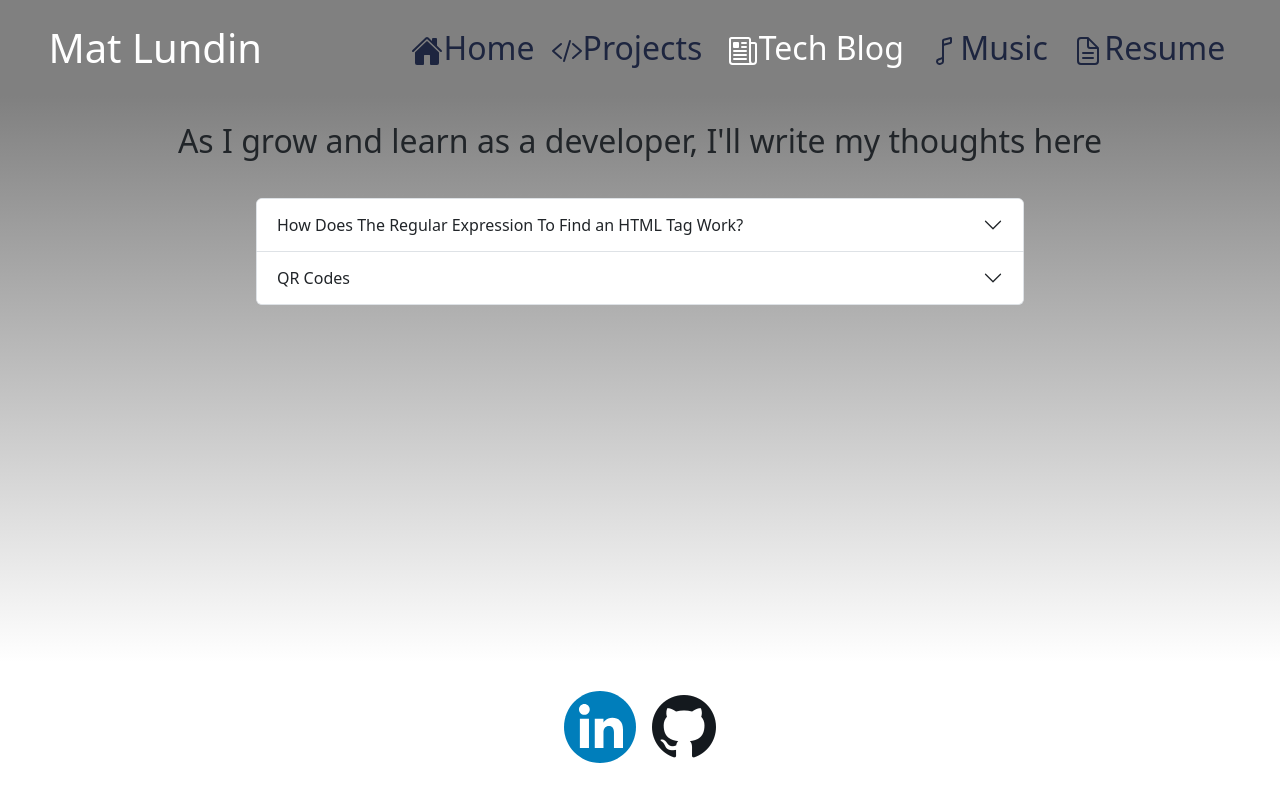
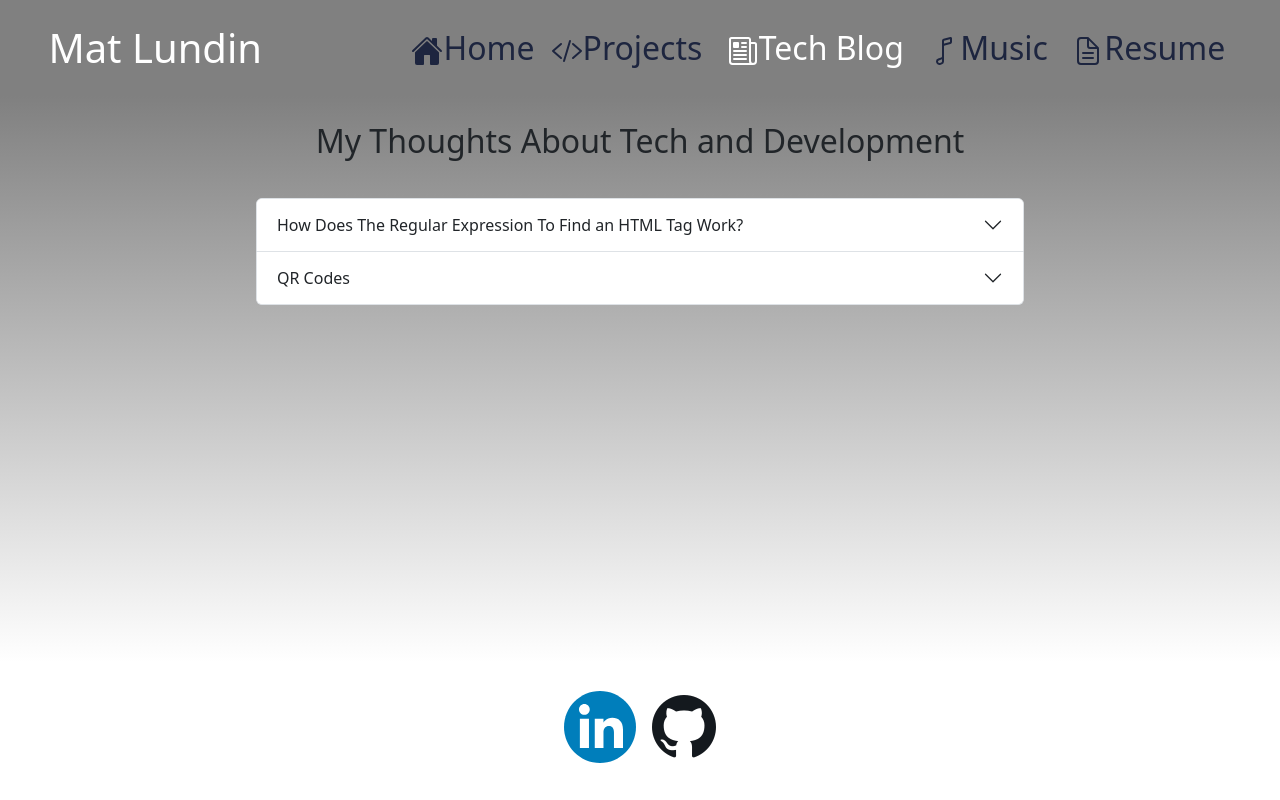
Before and after one commit to mat-lundin/matlundin, a React (Create React App) app: page /blog in a window 1280 px wide. Built offline with nearby package versions, Linux system fonts and the light colour scheme.

Commit message:
edited blog header and added email to console log

```diff
--- a/src/App.js
+++ b/src/App.js
@@ -10,6 +10,8 @@ import Projects from './pages/projects';
 import Blog from './pages/blog';
 import ScrollButton from './components/ScrollButton';
 
+console.log(`%cDeveloped By`, '🐦;background: rgb(255,140,0); color: #444; padding: 3px; border-radius: 5px;');
+console.log(`     %cMat Lundin: matlundin.dev@gmail.com`, '🐦;background: lightblue; color: #444; padding: 3px; border-radius: 5px;');
 export default function App() {
 //  const [currentPage, setCurrentPage] = useState('home');
   return (
--- a/src/components/blog.js
+++ b/src/components/blog.js
@@ -29,7 +29,7 @@ const Blog = () => {
 
   return (
     <div style={{ background: 'linear-gradient(to bottom, #808080 0%, #FFFFFF 100%)' }}>
-      <h2 style={{ display: 'flex', justifyContent: 'center', alignItems: 'center', padding: "2%" }}>As I grow and learn as a developer, I'll write my thoughts here</h2>
+      <h2 style={{ display: 'flex', justifyContent: 'center', alignItems: 'center', padding: "2%" }}>My Thoughts About Tech and Development</h2>
       <Accordion style={{ margin: '20%', marginTop: '1%', marginBottom: '1%', minHeight: '58vh' }}>
         <Accordion.Item eventKey="0">
           <Accordion.Header>How Does The Regular Expression To Find an HTML Tag Work?</Accordion.Header>
--- a/src/components/projects.js
+++ b/src/components/projects.js
@@ -10,7 +10,7 @@ const dev = () => {
         <div style={{ background: 'linear-gradient(to bottom, #808080 0%, #FFFFFF 100%)' }}>
             <h2 style={{ display: 'flex', justifyContent: 'center', alignItems: 'center', padding: "2%" }}>Coding Projects I've Worked On</h2>
             <div style={{ margin: '20%', marginTop: "1%", marginBottom: "1%" }}>
-                <Table striped responsive>
+                <Table striped>
                     <tbody>
                         {projectData.map((project) => {
                             const renderTooltip = (props) => (
```
